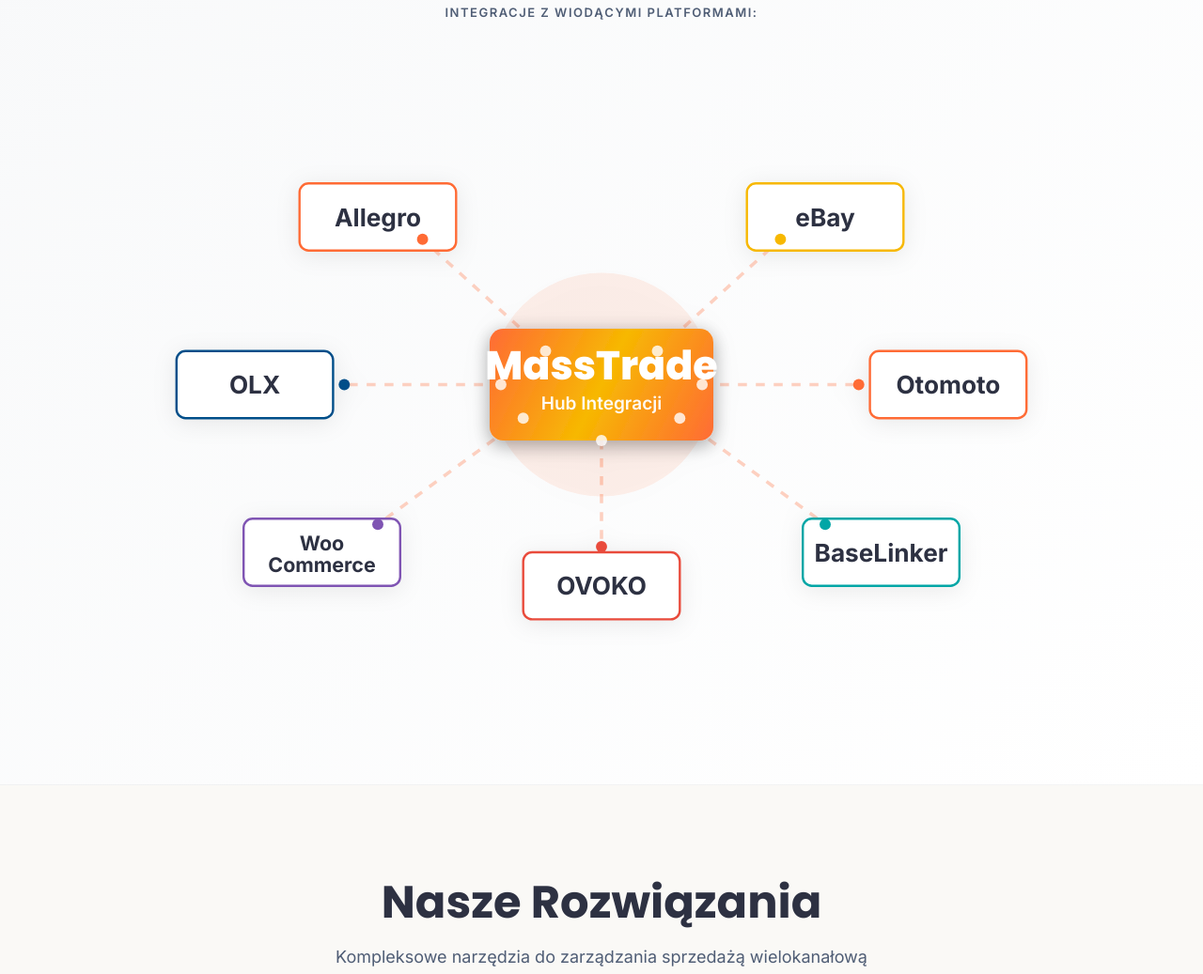
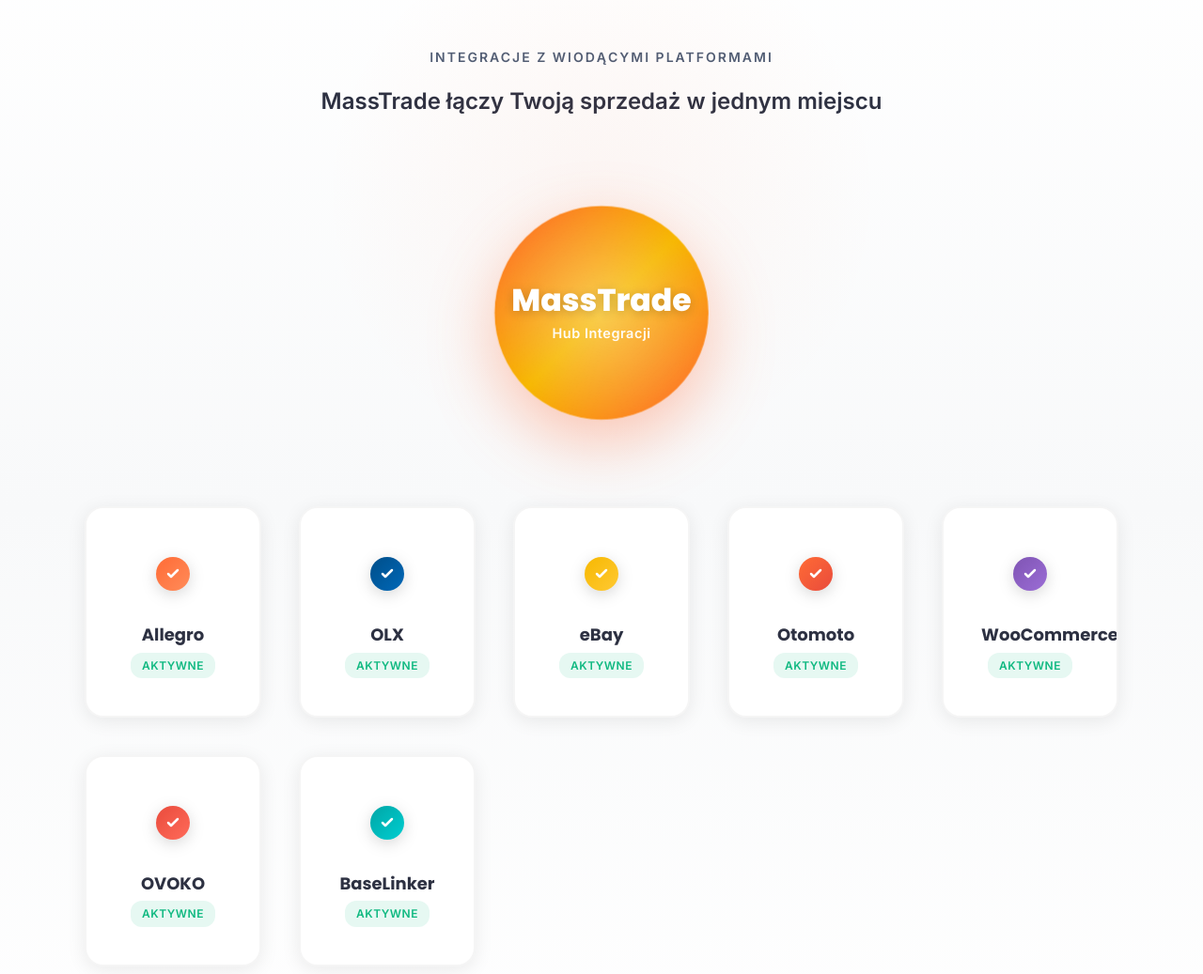
Before and after one commit to feliks2050/axl-dynamics-website, a website: page index.html in a window 1280 px wide. Shown: the part 925-1962 px from the top of the page at 94% size. Drawn offline with Linux system fonts and the light colour scheme.

Commit message:
Zastąp statyczny diagram nowoczesnymi animowanymi kartami platform z efektami 3D

```diff
--- a/css/styles.css
+++ b/css/styles.css
@@ -417,55 +417,255 @@
 
 /* ===== Platform Logos ===== */
 .platforms {
-    padding: var(--spacing-xxl) 0;
-    background: linear-gradient(135deg, #f8f9fa 0%, #ffffff 100%);
-    border-top: 1px solid rgba(0, 0, 0, 0.03);
-    border-bottom: 1px solid rgba(0, 0, 0, 0.03);
+    padding: calc(var(--spacing-xxl) * 1.5) 0;
+    background: linear-gradient(180deg, #ffffff 0%, #f8f9fa 50%, #ffffff 100%);
+    position: relative;
+    overflow: hidden;
+}
+
+.platforms::before {
+    content: '';
+    position: absolute;
+    top: 0;
+    left: 50%;
+    transform: translateX(-50%);
+    width: 600px;
+    height: 600px;
+    background: radial-gradient(circle, rgba(255, 107, 53, 0.05) 0%, transparent 70%);
+    pointer-events: none;
 }
 
 .platforms-label {
     text-align: center;
-    font-size: 0.8125rem;
+    font-size: 0.875rem;
     color: var(--color-neutral);
     text-transform: uppercase;
-    letter-spacing: 1.5px;
+    letter-spacing: 2px;
     font-weight: 600;
-    margin-bottom: var(--spacing-xl);
-}
-
-.platforms-hub {
-    max-width: 1000px;
+    margin-bottom: var(--spacing-sm);
+}
+
+.platforms-subtitle {
+    text-align: center;
+    font-size: 1.5rem;
+    color: var(--color-neutral-dark);
+    font-weight: 600;
+    margin-bottom: var(--spacing-xxl);
+}
+
+/* Integration Hub */
+.integration-hub {
+    max-width: 1200px;
     margin: 0 auto;
-    padding: var(--spacing-md);
-}
-
-.integration-diagram {
+    position: relative;
+}
+
+/* Center Hub */
+.hub-center {
+    position: relative;
+    width: 220px;
+    height: 220px;
+    margin: 0 auto var(--spacing-xxl);
+    background: linear-gradient(135deg, #FF6B35 0%, #F7B801 50%, #FF6B35 100%);
+    border-radius: 50%;
+    display: flex;
+    flex-direction: column;
+    align-items: center;
+    justify-content: center;
+    box-shadow: 0 20px 60px rgba(255, 107, 53, 0.3);
+    z-index: 2;
+    animation: hub-pulse 3s ease-in-out infinite;
+}
+
+@keyframes hub-pulse {
+    0%, 100% {
+        transform: scale(1);
+        box-shadow: 0 20px 60px rgba(255, 107, 53, 0.3);
+    }
+    50% {
+        transform: scale(1.05);
+        box-shadow: 0 25px 70px rgba(255, 107, 53, 0.4);
+    }
+}
+
+.hub-glow {
+    position: absolute;
     width: 100%;
-    height: auto;
-    filter: drop-shadow(0 4px 12px rgba(0, 0, 0, 0.08));
-}
-
-.platform-node {
-    transition: all 0.3s ease;
-    cursor: default;
-}
-
-.platform-node:hover rect {
-    filter: drop-shadow(0 6px 16px rgba(0, 0, 0, 0.15));
-    transform: translateY(-2px);
-}
-
-.platform-node:hover {
-    transform: scale(1.05);
+    height: 100%;
+    border-radius: 50%;
+    background: radial-gradient(circle, rgba(255, 255, 255, 0.3) 0%, transparent 70%);
+    animation: glow-rotate 8s linear infinite;
+}
+
+@keyframes glow-rotate {
+    0% {
+        transform: rotate(0deg);
+    }
+    100% {
+        transform: rotate(360deg);
+    }
+}
+
+.hub-title {
+    font-family: var(--font-heading);
+    font-size: 2rem;
+    font-weight: 800;
+    color: white;
+    margin: 0;
+    text-shadow: 0 2px 10px rgba(0, 0, 0, 0.2);
+    z-index: 1;
+}
+
+.hub-subtitle {
+    font-size: 0.875rem;
+    color: rgba(255, 255, 255, 0.95);
+    margin: 0.25rem 0 0;
+    font-weight: 600;
+    letter-spacing: 0.5px;
+    z-index: 1;
+}
+
+/* Platform Cards */
+.platform-cards {
+    display: grid;
+    grid-template-columns: repeat(auto-fit, minmax(160px, 1fr));
+    gap: var(--spacing-lg);
+    max-width: 1100px;
+    margin: 0 auto;
+}
+
+.platform-card {
+    animation: card-float-in 0.6s ease-out forwards;
+    opacity: 0;
+}
+
+.platform-card:nth-child(1) { animation-delay: 0.1s; }
+.platform-card:nth-child(2) { animation-delay: 0.2s; }
+.platform-card:nth-child(3) { animation-delay: 0.3s; }
+.platform-card:nth-child(4) { animation-delay: 0.4s; }
+.platform-card:nth-child(5) { animation-delay: 0.5s; }
+.platform-card:nth-child(6) { animation-delay: 0.6s; }
+.platform-card:nth-child(7) { animation-delay: 0.7s; }
+
+@keyframes card-float-in {
+    from {
+        opacity: 0;
+        transform: translateY(30px);
+    }
+    to {
+        opacity: 1;
+        transform: translateY(0);
+    }
+}
+
+.platform-card-inner {
+    background: white;
+    border-radius: var(--radius-lg);
+    padding: var(--spacing-lg);
+    text-align: center;
+    transition: all 0.4s cubic-bezier(0.175, 0.885, 0.32, 1.275);
+    box-shadow: 0 4px 20px rgba(0, 0, 0, 0.08);
+    border: 2px solid rgba(0, 0, 0, 0.04);
+    position: relative;
+    overflow: hidden;
+}
+
+.platform-card-inner::before {
+    content: '';
+    position: absolute;
+    top: 0;
+    left: 0;
+    width: 100%;
+    height: 100%;
+    background: linear-gradient(135deg, transparent 0%, rgba(255, 107, 53, 0.05) 100%);
+    opacity: 0;
+    transition: opacity 0.3s ease;
+}
+
+.platform-card:hover .platform-card-inner {
+    transform: translateY(-12px) scale(1.05);
+    box-shadow: 0 20px 40px rgba(0, 0, 0, 0.15);
+    border-color: var(--color-primary);
+}
+
+.platform-card:hover .platform-card-inner::before {
+    opacity: 1;
+}
+
+.platform-icon-wrapper {
+    margin: 0 auto var(--spacing-md);
+    width: 60px;
+    height: 60px;
+    display: flex;
+    align-items: center;
+    justify-content: center;
+    transition: transform 0.4s ease;
+}
+
+.platform-card:hover .platform-icon-wrapper {
+    transform: scale(1.1) rotate(5deg);
+}
+
+.platform-icon-wrapper svg {
+    filter: drop-shadow(0 4px 8px rgba(0, 0, 0, 0.15));
+}
+
+.platform-name {
+    font-size: 1.125rem;
+    font-weight: 700;
+    color: var(--color-neutral-dark);
+    margin: 0 0 var(--spacing-xs);
+}
+
+.platform-status {
+    display: inline-block;
+    font-size: 0.75rem;
+    font-weight: 600;
+    color: #10b981;
+    background: rgba(16, 185, 129, 0.1);
+    padding: 0.25rem 0.75rem;
+    border-radius: 12px;
+    text-transform: uppercase;
+    letter-spacing: 0.5px;
+}
+
+@media (max-width: 1023px) {
+    .platform-cards {
+        grid-template-columns: repeat(auto-fit, minmax(140px, 1fr));
+        gap: var(--spacing-md);
+    }
+
+    .hub-center {
+        width: 180px;
+        height: 180px;
+    }
+
+    .hub-title {
+        font-size: 1.5rem;
+    }
 }
 
 @media (max-width: 767px) {
-    .platforms-hub {
-        padding: var(--spacing-sm);
-    }
-
-    .integration-diagram {
-        max-height: 400px;
+    .platforms-subtitle {
+        font-size: 1.125rem;
+    }
+
+    .platform-cards {
+        grid-template-columns: repeat(2, 1fr);
+    }
+
+    .hub-center {
+        width: 150px;
+        height: 150px;
+        margin-bottom: var(--spacing-xl);
+    }
+
+    .hub-title {
+        font-size: 1.25rem;
+    }
+
+    .hub-subtitle {
+        font-size: 0.75rem;
     }
 }
 
--- a/index.html
+++ b/index.html
@@ -154,114 +154,145 @@
     <!-- Platform Logos -->
     <section class="platforms" aria-label="Wspierane platformy">
         <div class="container">
-            <p class="platforms-label">Integracje z wiodącymi platformami:</p>
-            <div class="platforms-hub">
-                <svg viewBox="0 0 800 500" fill="none" xmlns="http://www.w3.org/2000/svg" class="integration-diagram">
-                    <!-- Connection lines -->
-                    <line x1="350" y1="220" x2="240" y2="120" stroke="#FF6B35" stroke-width="3" stroke-dasharray="8,8" opacity="0.3"/>
-                    <line x1="450" y1="220" x2="560" y2="120" stroke="#FF6B35" stroke-width="3" stroke-dasharray="8,8" opacity="0.3"/>
-                    <line x1="310" y1="250" x2="170" y2="250" stroke="#FF6B35" stroke-width="3" stroke-dasharray="8,8" opacity="0.3"/>
-                    <line x1="490" y1="250" x2="630" y2="250" stroke="#FF6B35" stroke-width="3" stroke-dasharray="8,8" opacity="0.3"/>
-                    <line x1="330" y1="280" x2="200" y2="375" stroke="#FF6B35" stroke-width="3" stroke-dasharray="8,8" opacity="0.3"/>
-                    <line x1="400" y1="300" x2="400" y2="395" stroke="#FF6B35" stroke-width="3" stroke-dasharray="8,8" opacity="0.3"/>
-                    <line x1="470" y1="280" x2="600" y2="375" stroke="#FF6B35" stroke-width="3" stroke-dasharray="8,8" opacity="0.3"/>
+            <p class="platforms-label">Integracje z wiodącymi platformami</p>
+            <p class="platforms-subtitle">MassTrade łączy Twoją sprzedaż w jednym miejscu</p>
 
-                    <!-- Animated pulse circles on center -->
-                    <circle cx="400" cy="250" r="100" fill="#FF6B35" opacity="0.05">
-                        <animate attributeName="r" from="100" to="120" dur="2s" repeatCount="indefinite" />
-                        <animate attributeName="opacity" from="0.05" to="0" dur="2s" repeatCount="indefinite" />
-                    </circle>
-                    <circle cx="400" cy="250" r="100" fill="#FF6B35" opacity="0.05">
-                        <animate attributeName="r" from="100" to="120" dur="2s" begin="1s" repeatCount="indefinite" />
-                        <animate attributeName="opacity" from="0.05" to="0" dur="2s" begin="1s" repeatCount="indefinite" />
-                    </circle>
+            <!-- Central Hub -->
+            <div class="integration-hub">
+                <div class="hub-center">
+                    <div class="hub-glow"></div>
+                    <h3 class="hub-title">MassTrade</h3>
+                    <p class="hub-subtitle">Hub Integracji</p>
+                </div>
 
-                    <!-- Central Hub - MassTrade -->
-                    <rect x="300" y="200" width="200" height="100" rx="12" fill="url(#gradientHub)" filter="url(#shadow)"/>
-                    <text x="400" y="245" text-anchor="middle" font-family="Poppins, sans-serif" font-size="36" font-weight="800" fill="white">MassTrade</text>
-                    <text x="400" y="272" text-anchor="middle" font-family="Inter, sans-serif" font-size="16" font-weight="600" fill="white" opacity="0.95">Hub Integracji</text>
+                <!-- Platform Cards -->
+                <div class="platform-cards">
+                    <div class="platform-card" data-platform="allegro">
+                        <div class="platform-card-inner">
+                            <div class="platform-icon-wrapper">
+                                <svg width="40" height="40" viewBox="0 0 40 40" fill="none">
+                                    <circle cx="20" cy="20" r="18" fill="url(#grad-allegro)"/>
+                                    <path d="M15 20L18 23L25 16" stroke="white" stroke-width="2.5" stroke-linecap="round" stroke-linejoin="round"/>
+                                </svg>
+                            </div>
+                            <h4 class="platform-name">Allegro</h4>
+                            <div class="platform-status">Aktywne</div>
+                        </div>
+                    </div>
 
-                    <!-- Platform nodes -->
-                    <!-- Allegro - top left -->
-                    <g class="platform-node">
-                        <rect x="130" y="70" width="140" height="60" rx="8" fill="white" stroke="#FF6B35" stroke-width="2"/>
-                        <text x="200" y="108" text-anchor="middle" font-family="Inter, sans-serif" font-size="22" font-weight="700" fill="#2D3142">Allegro</text>
-                    </g>
+                    <div class="platform-card" data-platform="olx">
+                        <div class="platform-card-inner">
+                            <div class="platform-icon-wrapper">
+                                <svg width="40" height="40" viewBox="0 0 40 40" fill="none">
+                                    <circle cx="20" cy="20" r="18" fill="url(#grad-olx)"/>
+                                    <path d="M15 20L18 23L25 16" stroke="white" stroke-width="2.5" stroke-linecap="round" stroke-linejoin="round"/>
+                                </svg>
+                            </div>
+                            <h4 class="platform-name">OLX</h4>
+                            <div class="platform-status">Aktywne</div>
+                        </div>
+                    </div>
 
-                    <!-- eBay - top right -->
-                    <g class="platform-node">
-                        <rect x="530" y="70" width="140" height="60" rx="8" fill="white" stroke="#F7B801" stroke-width="2"/>
-                        <text x="600" y="108" text-anchor="middle" font-family="Inter, sans-serif" font-size="22" font-weight="700" fill="#2D3142">eBay</text>
-                    </g>
+                    <div class="platform-card" data-platform="ebay">
+                        <div class="platform-card-inner">
+                            <div class="platform-icon-wrapper">
+                                <svg width="40" height="40" viewBox="0 0 40 40" fill="none">
+                                    <circle cx="20" cy="20" r="18" fill="url(#grad-ebay)"/>
+                                    <path d="M15 20L18 23L25 16" stroke="white" stroke-width="2.5" stroke-linecap="round" stroke-linejoin="round"/>
+                                </svg>
+                            </div>
+                            <h4 class="platform-name">eBay</h4>
+                            <div class="platform-status">Aktywne</div>
+                        </div>
+                    </div>
 
-                    <!-- OLX - middle left -->
-                    <g class="platform-node">
-                        <rect x="20" y="220" width="140" height="60" rx="8" fill="white" stroke="#004E89" stroke-width="2"/>
-                        <text x="90" y="258" text-anchor="middle" font-family="Inter, sans-serif" font-size="22" font-weight="700" fill="#2D3142">OLX</text>
-                    </g>
+                    <div class="platform-card" data-platform="otomoto">
+                        <div class="platform-card-inner">
+                            <div class="platform-icon-wrapper">
+                                <svg width="40" height="40" viewBox="0 0 40 40" fill="none">
+                                    <circle cx="20" cy="20" r="18" fill="url(#grad-otomoto)"/>
+                                    <path d="M15 20L18 23L25 16" stroke="white" stroke-width="2.5" stroke-linecap="round" stroke-linejoin="round"/>
+                                </svg>
+                            </div>
+                            <h4 class="platform-name">Otomoto</h4>
+                            <div class="platform-status">Aktywne</div>
+                        </div>
+                    </div>
 
-                    <!-- Otomoto - middle right -->
-                    <g class="platform-node">
-                        <rect x="640" y="220" width="140" height="60" rx="8" fill="white" stroke="#FF6B35" stroke-width="2"/>
-                        <text x="710" y="258" text-anchor="middle" font-family="Inter, sans-serif" font-size="22" font-weight="700" fill="#2D3142">Otomoto</text>
-                    </g>
+                    <div class="platform-card" data-platform="woocommerce">
+                        <div class="platform-card-inner">
+                            <div class="platform-icon-wrapper">
+                                <svg width="40" height="40" viewBox="0 0 40 40" fill="none">
+                                    <circle cx="20" cy="20" r="18" fill="url(#grad-woo)"/>
+                                    <path d="M15 20L18 23L25 16" stroke="white" stroke-width="2.5" stroke-linecap="round" stroke-linejoin="round"/>
+                                </svg>
+                            </div>
+                            <h4 class="platform-name">WooCommerce</h4>
+                            <div class="platform-status">Aktywne</div>
+                        </div>
+                    </div>
 
-                    <!-- WooCommerce - bottom left -->
-                    <g class="platform-node">
-                        <rect x="80" y="370" width="140" height="60" rx="8" fill="white" stroke="#7F54B3" stroke-width="2"/>
-                        <text x="150" y="398" text-anchor="middle" font-family="Inter, sans-serif" font-size="18" font-weight="700" fill="#2D3142">Woo</text>
-                        <text x="150" y="418" text-anchor="middle" font-family="Inter, sans-serif" font-size="18" font-weight="700" fill="#2D3142">Commerce</text>
-                    </g>
+                    <div class="platform-card" data-platform="ovoko">
+                        <div class="platform-card-inner">
+                            <div class="platform-icon-wrapper">
+                                <svg width="40" height="40" viewBox="0 0 40 40" fill="none">
+                                    <circle cx="20" cy="20" r="18" fill="url(#grad-ovoko)"/>
+                                    <path d="M15 20L18 23L25 16" stroke="white" stroke-width="2.5" stroke-linecap="round" stroke-linejoin="round"/>
+                                </svg>
+                            </div>
+                            <h4 class="platform-name">OVOKO</h4>
+                            <div class="platform-status">Aktywne</div>
+                        </div>
+                    </div>
 
-                    <!-- OVOKO - bottom center -->
-                    <g class="platform-node">
-                        <rect x="330" y="400" width="140" height="60" rx="8" fill="white" stroke="#E94B3C" stroke-width="2"/>
-                        <text x="400" y="438" text-anchor="middle" font-family="Inter, sans-serif" font-size="22" font-weight="700" fill="#2D3142">OVOKO</text>
-                    </g>
+                    <div class="platform-card" data-platform="baselinker">
+                        <div class="platform-card-inner">
+                            <div class="platform-icon-wrapper">
+                                <svg width="40" height="40" viewBox="0 0 40 40" fill="none">
+                                    <circle cx="20" cy="20" r="18" fill="url(#grad-baselinker)"/>
+                                    <path d="M15 20L18 23L25 16" stroke="white" stroke-width="2.5" stroke-linecap="round" stroke-linejoin="round"/>
+                                </svg>
+                            </div>
+                            <h4 class="platform-name">BaseLinker</h4>
+                            <div class="platform-status">Aktywne</div>
+                        </div>
+                    </div>
+                </div>
+            </div>
 
-                    <!-- BaseLinker - bottom right -->
-                    <g class="platform-node">
-                        <rect x="580" y="370" width="140" height="60" rx="8" fill="white" stroke="#00A6A6" stroke-width="2"/>
-                        <text x="650" y="408" text-anchor="middle" font-family="Inter, sans-serif" font-size="22" font-weight="700" fill="#2D3142">BaseLinker</text>
-                    </g>
-
-                    <!-- Connection dots on edges -->
-                    <circle cx="240" cy="120" r="5" fill="#FF6B35"/>
-                    <circle cx="560" cy="120" r="5" fill="#F7B801"/>
-                    <circle cx="170" cy="250" r="5" fill="#004E89"/>
-                    <circle cx="630" cy="250" r="5" fill="#FF6B35"/>
-                    <circle cx="200" cy="375" r="5" fill="#7F54B3"/>
-                    <circle cx="400" cy="395" r="5" fill="#E94B3C"/>
-                    <circle cx="600" cy="375" r="5" fill="#00A6A6"/>
-                    <!-- Center dot on MassTrade hub -->
-                    <circle cx="350" cy="220" r="5" fill="white" opacity="0.8"/>
-                    <circle cx="450" cy="220" r="5" fill="white" opacity="0.8"/>
-                    <circle cx="310" cy="250" r="5" fill="white" opacity="0.8"/>
-                    <circle cx="490" cy="250" r="5" fill="white" opacity="0.8"/>
-                    <circle cx="330" cy="280" r="5" fill="white" opacity="0.8"/>
-                    <circle cx="400" cy="300" r="5" fill="white" opacity="0.8"/>
-                    <circle cx="470" cy="280" r="5" fill="white" opacity="0.8"/>
-
-                    <defs>
-                        <linearGradient id="gradientHub" x1="300" y1="200" x2="500" y2="300" gradientUnits="userSpaceOnUse">
-                            <stop stop-color="#FF6B35"/>
-                            <stop offset="0.5" stop-color="#F7B801"/>
-                            <stop offset="1" stop-color="#FF6B35"/>
-                        </linearGradient>
-                        <filter id="shadow" x="-50%" y="-50%" width="200%" height="200%">
-                            <feGaussianBlur in="SourceAlpha" stdDeviation="8"/>
-                            <feOffset dx="0" dy="4" result="offsetblur"/>
-                            <feComponentTransfer>
-                                <feFuncA type="linear" slope="0.3"/>
-                            </feComponentTransfer>
-                            <feMerge>
-                                <feMergeNode/>
-                                <feMergeNode in="SourceGraphic"/>
-                            </feMerge>
-                        </filter>
-                    </defs>
-                </svg>
-            </div>
+            <!-- SVG Gradients -->
+            <svg width="0" height="0" style="position: absolute;">
+                <defs>
+                    <linearGradient id="grad-allegro" x1="0%" y1="0%" x2="100%" y2="100%">
+                        <stop offset="0%" stop-color="#FF6B35"/>
+                        <stop offset="100%" stop-color="#FF8C5A"/>
+                    </linearGradient>
+                    <linearGradient id="grad-olx" x1="0%" y1="0%" x2="100%" y2="100%">
+                        <stop offset="0%" stop-color="#004E89"/>
+                        <stop offset="100%" stop-color="#0068B8"/>
+                    </linearGradient>
+                    <linearGradient id="grad-ebay" x1="0%" y1="0%" x2="100%" y2="100%">
+                        <stop offset="0%" stop-color="#F7B801"/>
+                        <stop offset="100%" stop-color="#FFC933"/>
+                    </linearGradient>
+                    <linearGradient id="grad-otomoto" x1="0%" y1="0%" x2="100%" y2="100%">
+                        <stop offset="0%" stop-color="#FF6B35"/>
+                        <stop offset="100%" stop-color="#E94B3C"/>
+                    </linearGradient>
+                    <linearGradient id="grad-woo" x1="0%" y1="0%" x2="100%" y2="100%">
+                        <stop offset="0%" stop-color="#7F54B3"/>
+                        <stop offset="100%" stop-color="#9B6DD6"/>
+                    </linearGradient>
+                    <linearGradient id="grad-ovoko" x1="0%" y1="0%" x2="100%" y2="100%">
+                        <stop offset="0%" stop-color="#E94B3C"/>
+                        <stop offset="100%" stop-color="#FF6B5A"/>
+                    </linearGradient>
+                    <linearGradient id="grad-baselinker" x1="0%" y1="0%" x2="100%" y2="100%">
+                        <stop offset="0%" stop-color="#00A6A6"/>
+                        <stop offset="100%" stop-color="#00CED1"/>
+                    </linearGradient>
+                </defs>
+            </svg>
         </div>
     </section>
 
```
